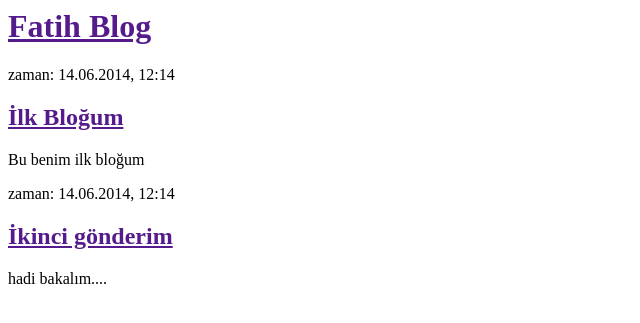
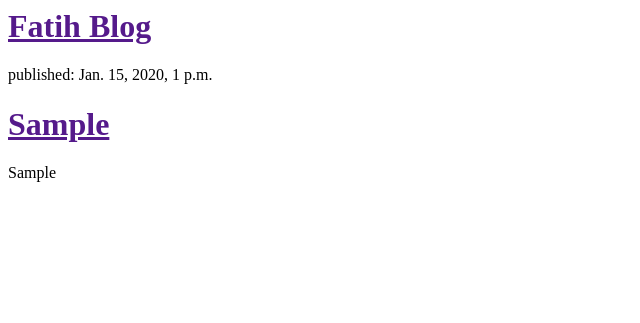
Before and after one commit to fatihyildiz/ilk-blogum, a Django app: template blog/templates/blog/post_list.html in a window 1280 px wide. Shown: the top 323 px of the page, without its empty margins (0-640 px from the left). Run offline with Django 3.2, Linux system fonts and the light colour scheme; the template is opened without the code that fills it: values that come from a table or form of the project are taken from there, others are empty; tables that the repository leaves empty hold one stand-in row (values such as "Sample post").

Commit message:
post ile ilgili işlem

```diff
--- a/blog/templates/blog/post_list.html
+++ b/blog/templates/blog/post_list.html
@@ -7,16 +7,13 @@
       <h1><a href="">Fatih Blog</a></h1>
     </div>
 
-    <div>
-      <p>zaman: 14.06.2014, 12:14</p>
-      <h2><a href="">İlk Bloğum</a></h2>
-      <p>Bu benim ilk bloğum</p>
-    </div>
+    {% for post in posts %}
+        <div>
+            <p>published: {{ post.yayinlanma_tarihi }}</p>
+            <h1><a href="">{{ post.baslik }}</a></h1>
+            <p>{{ post.yazi|linebreaks }}</p>
+        </div>
+    {% endfor %}
 
-    <div>
-      <p>zaman: 14.06.2014, 12:14</p>
-      <h2><a href="">İkinci gönderim</a></h2>
-      <p>hadi bakalım....</p>
-    </div>
   </body>
 </html>
--- a/blog/views.py
+++ b/blog/views.py
@@ -1,4 +1,7 @@
 from django.shortcuts import render
+from django.utils import timezone
+from .models import Post
 
 def post_list(request):
-    return render(request, 'blog/post_list.html', {})
+    posts = Post.objects.filter(yayinlanma_tarihi__lte=timezone.now()).order_by('yayinlanma_tarihi')
+    return render(request, 'blog/post_list.html', {'posts': posts})
```
